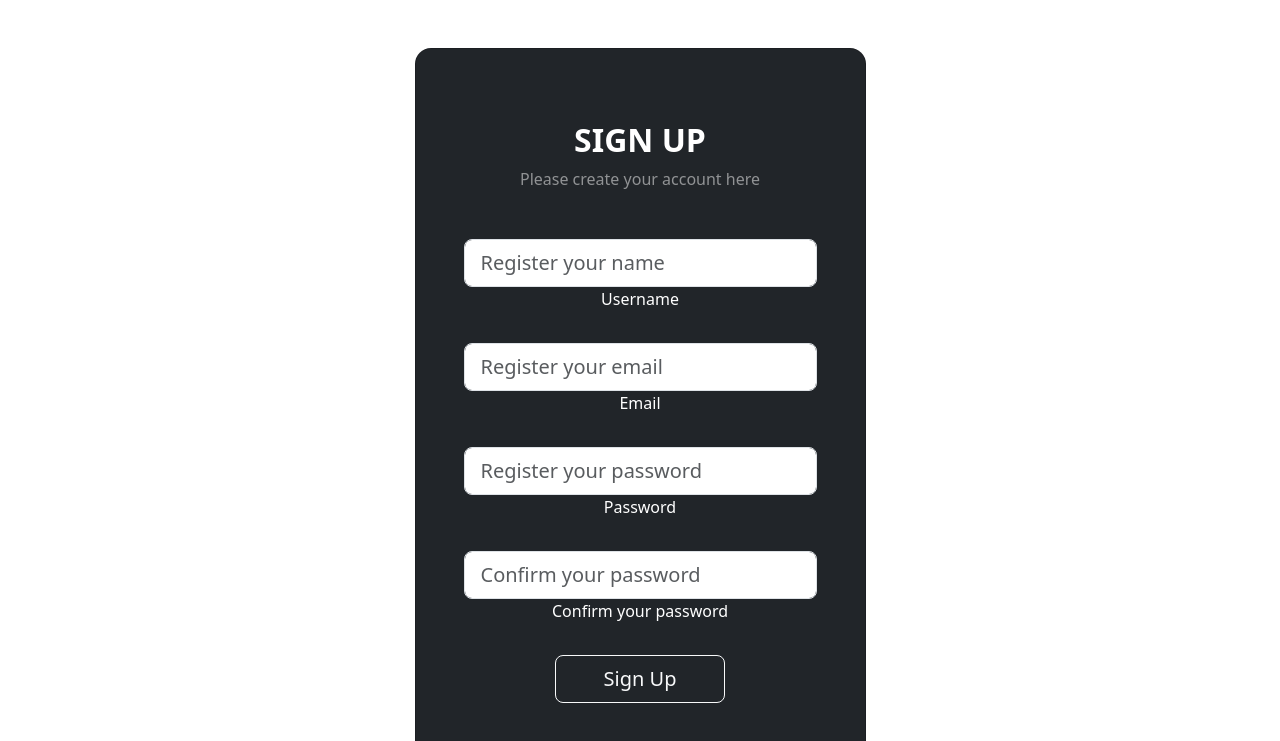
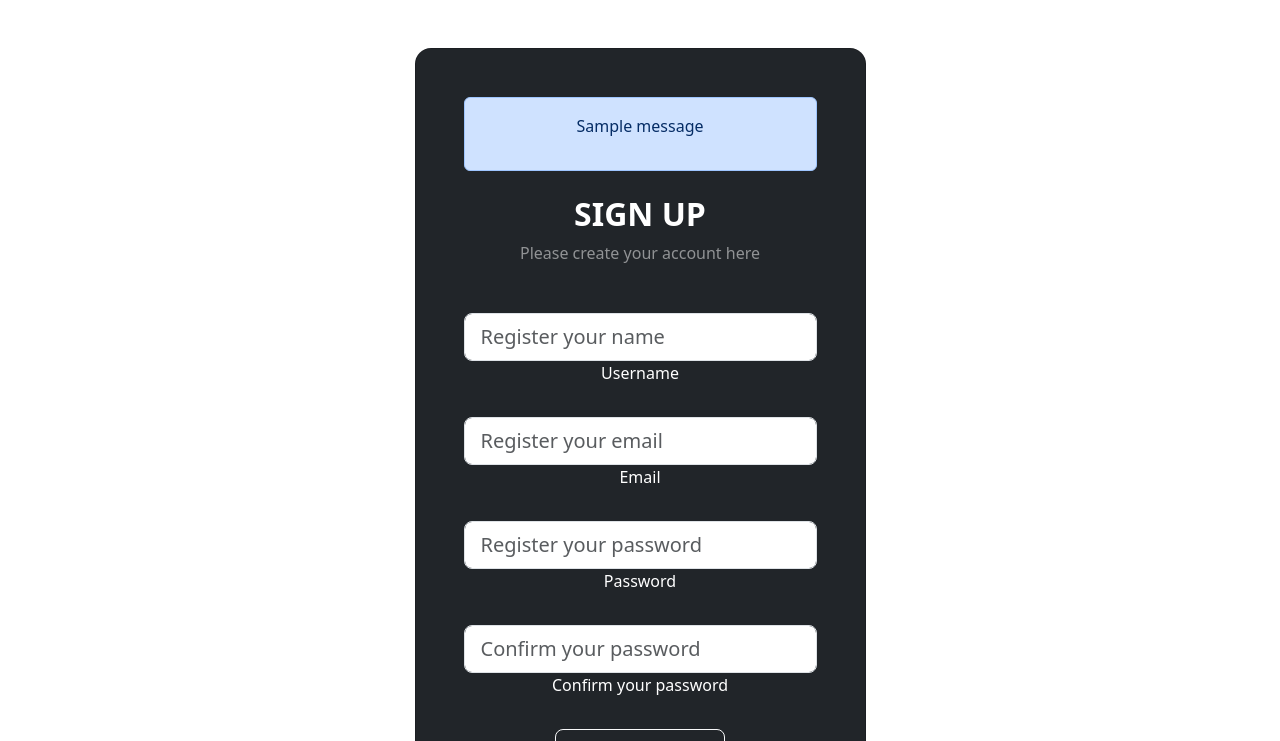
Before and after one commit to bonelli95/django.e-commerce, a Django app: page /register in a window 1280 px wide. Shown: the part 216-957 px from the top of the page. Run offline with Django 5.2, Linux system fonts and the light colour scheme; tables that the repository leaves empty hold one stand-in row (values such as "Sample post"); one stand-in notice (Sample message) is shown.

Commit message:
messages

```diff
--- a/templates/user/login.html
+++ b/templates/user/login.html
@@ -7,7 +7,11 @@
         <div class="col-12 col-md-8 col-lg-6 col-xl-5">
           <div class="card bg-dark text-white" style="border-radius: 1rem;">
             <div class="card-body p-5 text-center">
-
+              {% for message in messages %}
+              <div class="alert alert-primary">
+                <p id='message'> {{ message }}</p>
+              </div>
+              {% endfor %}
               <div class="mb-md-5 mt-md-4 pb-5">
               <form action="{% url 'login' %}" method="POST">
                 {% csrf_token %}
--- a/templates/user/register.html
+++ b/templates/user/register.html
@@ -7,7 +7,11 @@
         <div class="col-12 col-md-8 col-lg-6 col-xl-5">
           <div class="card bg-dark text-white" style="border-radius: 1rem;">
             <div class="card-body p-5 text-center">
-
+              {% for message in messages %}
+              <div class="alert alert-primary">
+                <p id='message'> {{ message }}</p>
+              </div>
+              {% endfor %}
                 <div class="mb-md-5 mt-md-4 pb-5">
                 <form action="{% url 'register' %}" method="POST">
                   {% csrf_token %}
```
